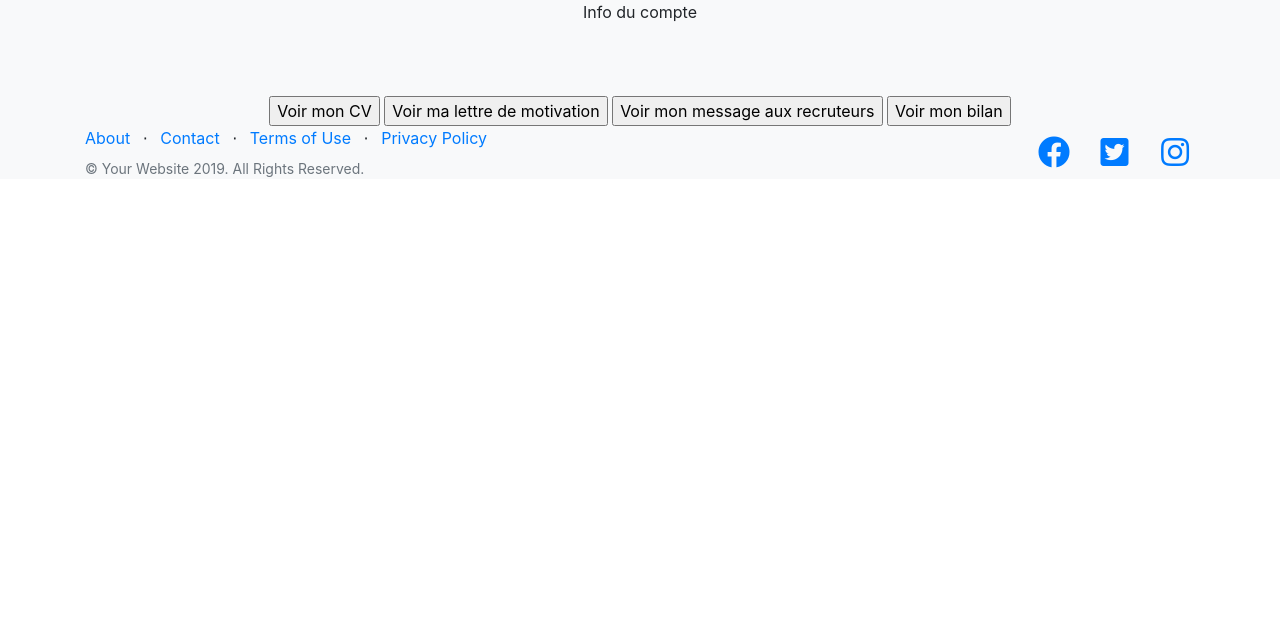
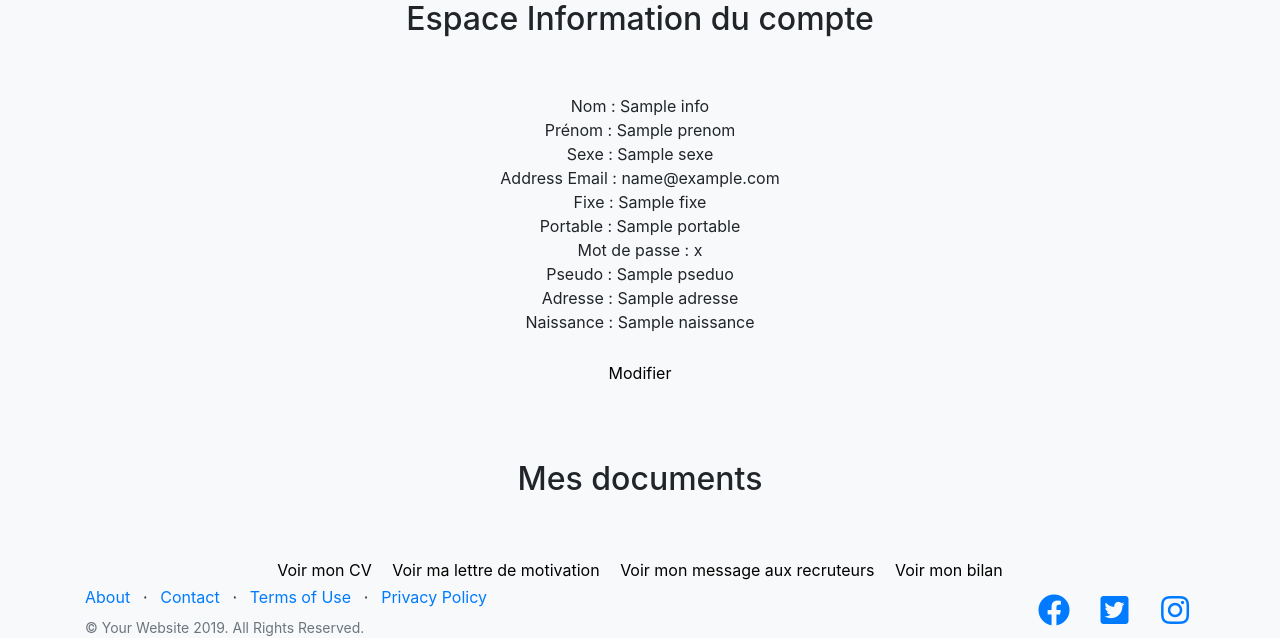
Before and after one commit to LeGrosLezard/SiteWeb, a Django app: template projetto/templates/compte.html in a window 1280 px wide. Shown: the part 304-942 px from the top of the page. Before the commit the page ends 481 px from the top, so only its background shows below. Run offline with Django 3.2, Linux system fonts and the light colour scheme; a user stored in the database is signed in; tables that the repository leaves empty hold one stand-in row (values such as "Sample post"); the template is opened without the code that fills it: most values are stand-ins (such as "Sample title", 1, 10 or a date in 2020); parts of the project's set-up code (start-up, migrations or seed data) failed here and were passed over; some libraries are stand-ins or nearby versions.

Commit message:
Update compte.html
jpe pas tout faire en me levant a 14h on verra si demain tu diras la meme chose^^

```diff
--- a/projetto/templates/compte.html
+++ b/projetto/templates/compte.html
@@ -95,18 +95,42 @@
 
   <section class="features-icons bg-light text-center" id="account_connected">
 
-           Info du compte
+           <h2>Espace Information du compte</h2><br><br>
 
-            <br><br><br><br>
-           <input type="button" value="Voir mon CV">
-           <input type="button" value="Voir ma lettre de motivation">
-           <input type="button" value="Voir mon message aux recruteurs">
-           <input type="button" value="Voir mon bilan">
+           Nom : {{info.nom}}<br>
+           Prénom : {{info.prenom}}<br>
+           Sexe : {{info.sexe}}<br>
+           Address Email : {{info.address_email}}<br>
+           Fixe : {{info.fixe}}<br>
+           Portable : {{info.portable}}<br>
+           Mot de passe : {{info.mot_de_passe}}<br>
+           Pseudo : {{info.pseduo}}<br>
+           Adresse : {{info.adresse}}<br>
+           Naissance : {{info.naissance}}<br><br>
+
+           <input type="button" value="Modifier">
+
+
+           <br><br><br><br>
+
+           <h2>Mes documents</h2><br><br>
+           <input type="button" value="Voir mon CV" document.location.href="page_cv_pdf">
+           <input type="button" value="Voir ma lettre de motivation" document.location.href="page_motivation_pdf">
+           <input type="button" value="Voir mon message aux recruteurs" document.location.href="page_message_pdf">
+           <input type="button" value="Voir mon bilan" document.location.href="page_bilan_pdf">
 
   </section>
 
 
-
+  <style>
+    input{
+        border:2px solid transparent;
+        background:none;
+    }
+    input:hover{
+        border:2px solid black;
+    }
+  </style>
 
 
 
```
